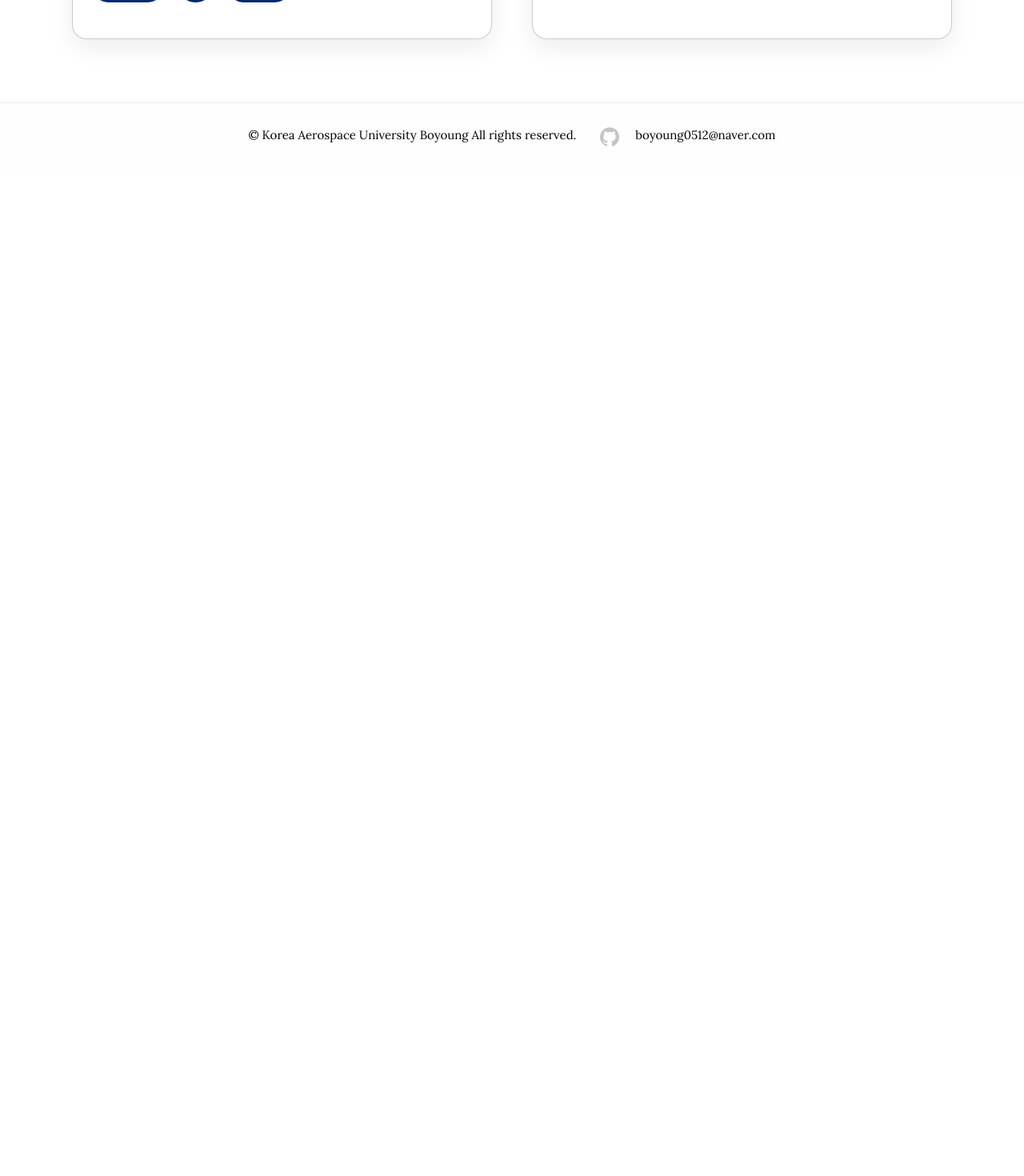
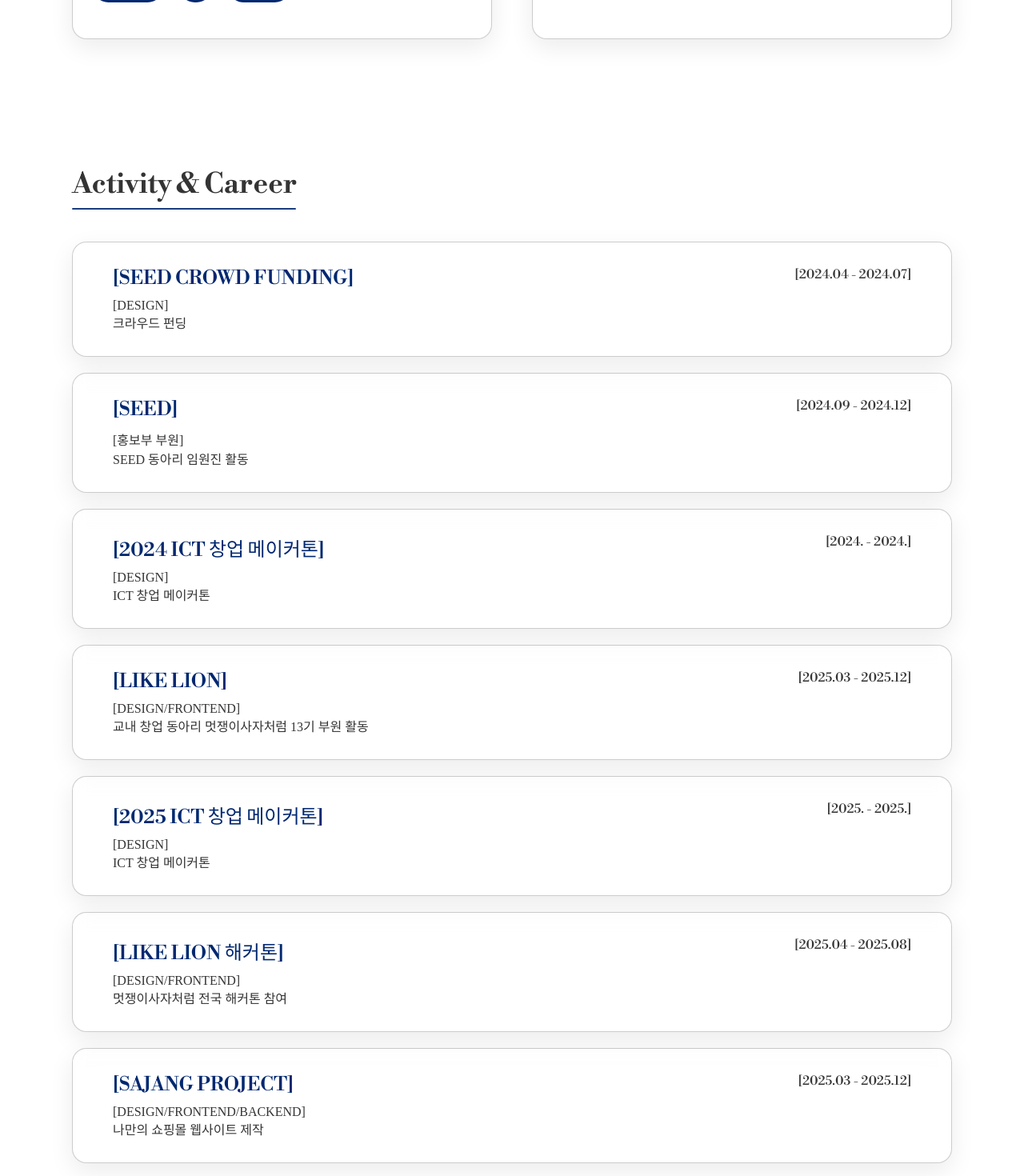
Before and after one commit to boyoung05/Portfolio, a React (Create React App) app: page /about in a window 1280 px wide. Shown: the part 820-2290 px from the top of the page at 80% size. Before the commit the page ends 1033 px from the top, so only its background shows below. Built offline with nearby package versions, Linux system fonts and the light colour scheme; a web font is replaced by a local one.

Commit message:
Activity & Career

```diff
--- a/src/pages/About/About.js
+++ b/src/pages/About/About.js
@@ -1,12 +1,16 @@
 import React from "react";
 import Info from "./Info";
 import Tech from "./Tech";
+import Activity  from "./Activity";
+import Award from "./Award";
 
 const About = () => {
     return(
         <div>
             <Info />
             <Tech />
+            <Activity />
+            <Award />
         </div>
     )
 }
--- a/src/pages/About/Activity.js
+++ b/src/pages/About/Activity.js
@@ -0,0 +1,133 @@
+import React from 'react';
+import "../../styles/About.css";
+
+const Activity = () => {
+    return(
+        <div className="Activity-container">
+            <div className="Activity-title">Activity & Career</div>
+                <div className="Activity-entire-wrapper">
+                    {/*크라우드 펀딩*/}
+                    <div className="Activity-wrapper">
+                        <div className="Activity-line-one">
+                            <div className="Activity-Wrapper-title">
+                                [SEED CROWD FUNDING]
+                            </div>
+                            <div className="Activity-date">
+                                [2024.04 - 2024.07]
+                            </div>
+                        </div>
+                        <div className="Activity-Wrapper-Role">
+                            [DESIGN]
+                        </div>
+                        <div className="Activity-Wrapper-content">
+                            크라우드 펀딩
+                        </div>
+                    </div>
+                    {/*SEED 동아리 임원진*/}
+                    <div className="Activity-wrapper">
+                        <div className="Activity-line-one">
+                            <div className="Activity-Wrapper-title">
+                                [SEED]
+                            </div>
+                            <div className="Activity-date">
+                                [2024.09 - 2024.12]
+                            </div>
+                        </div>
+                        <div className="Activity-Wrapper-Role">
+                            [홍보부 부원]
+                        </div>
+                        <div className="Activity-Wrapper-content">
+                            SEED 동아리 임원진 활동
+                        </div>
+                    </div>
+                    {/*2024 ICT 창업 메이커톤*/}
+                    <div className="Activity-wrapper">
+                        <div className="Activity-line-one">
+                            <div className="Activity-Wrapper-title">
+                                [2024 ICT 창업 메이커톤]
+                            </div>
+                            <div className="Activity-date">
+                                [2024. - 2024.]
+                            </div>
+                        </div>
+                        <div className="Activity-Wrapper-Role">
+                            [DESIGN]
+                        </div>
+                        <div className="Activity-Wrapper-content">
+                            ICT 창업 메이커톤
+                        </div>
+                    </div>
+                    {/*LIKE LION*/}
+                    <div className="Activity-wrapper">
+                        <div className="Activity-line-one">
+                            <div className="Activity-Wrapper-title">
+                                [LIKE LION]
+                            </div>
+                            <div className="Activity-date">
+                                [2025.03 - 2025.12]
+                            </div>
+                        </div>
+                        <div className="Activity-Wrapper-Role">
+                            [DESIGN/FRONTEND]
+                        </div>
+                        <div className="Activity-Wrapper-content">
+                            교내 창업 동아리 멋쟁이사자처럼 13기 부원 활동
+                        </div>
+                    </div>
+                    {/*2025 ICT 창업 메이커톤*/}
+                    <div className="Activity-wrapper">
+                        <div className="Activity-line-one">
+                            <div className="Activity-Wrapper-title">
+                                [2025 ICT 창업 메이커톤]
+                            </div>
+                            <div className="Activity-date">
+                                [2025. - 2025.]
+                            </div>
+                        </div>
+                        <div className="Activity-Wrapper-Role">
+                            [DESIGN]
+                        </div>
+                        <div className="Activity-Wrapper-content">
+                            ICT 창업 메이커톤
+                        </div>
+                    </div>
+                    {/*해커톤*/}
+                    <div className="Activity-wrapper">
+                        <div className="Activity-line-one">
+                            <div className="Activity-Wrapper-title">
+                                [LIKE LION 해커톤]
+                            </div>
+                            <div className="Activity-date">
+                                [2025.04 - 2025.08]
+                            </div>
+                        </div>
+                        <div className="Activity-Wrapper-Role">
+                            [DESIGN/FRONTEND]
+                        </div>
+                        <div className="Activity-Wrapper-content">
+                            멋쟁이사자처럼 전국 해커톤 참여
+                        </div>
+                    </div>
+                    {/*개인 프로젝트*/}
+                    <div className="Activity-wrapper">
+                        <div className="Activity-line-one">
+                            <div className="Activity-Wrapper-title">
+                                [SAJANG PROJECT]
+                            </div>
+                            <div className="Activity-date">
+                                [2025.03 - 2025.12]
+                            </div>
+                        </div>
+                        <div className="Activity-Wrapper-Role">
+                            [DESIGN/FRONTEND/BACKEND]
+                        </div>
+                        <div className="Activity-Wrapper-content">
+                            나만의 쇼핑몰 웹사이트 제작
+                        </div>
+                    </div>
+                </div>
+        </div>
+    )
+}
+
+export default Activity;
--- a/src/styles/About.css
+++ b/src/styles/About.css
@@ -1,6 +1,11 @@
 @font-face {
     font-family: "Lora-Regular";
     src: url("../../public//font/Lora/Lora-Regular.ttf") format("truetype");
+}
+
+@font-face {
+    font-family: "Lora-Medium";
+    src: url("../../public//font/Lora/Lora-Medium.ttf") format("truetype");
 }
 
 @font-face {
@@ -258,3 +263,85 @@
     background: rgba(255, 255, 255, 0.45);
     border: 1px solid rgba(52, 52, 52, 0.25);
 }
+
+/*Activity & Career*/
+.Activity-container {
+    width: min(1100px, 100%);
+    margin: 0 auto;
+    display: flex;
+    flex-direction: column;
+    gap: 40px;
+    padding: 80px 40px;
+}
+
+.Activity-title {
+    font-family: "LibreBodoni-Bold";
+    font-size: 35px;
+    color: #343434;
+    position: relative;
+    display: inline-block;
+    padding-bottom: 10px;
+}
+
+.Activity-title::after {
+    content: "";
+    position: absolute;
+    left: 0;
+    bottom: 0;
+    width: 280px;
+    height: 2px;
+    background: #002870;
+    border-radius: 999px;
+    opacity: 0.9;
+}
+
+.Activity-entire-wrapper {
+    display: flex;
+    flex-direction: column;
+    gap: 20px;
+}
+
+.Activity-wrapper {
+    display: flex;
+    flex-direction: column;
+    box-sizing: border-box;
+    width: 100%;
+    min-width: 230px;
+    padding: 30px 50px;
+    border-radius: 18px;
+    background: rgba(255, 255, 255, 0.18);
+    backdrop-filter: blur(10px);
+    -webkit-backdrop-filter: blur(10px);
+    border: 1px solid rgba(52, 52, 52, 0.25);
+    box-shadow: 0 10px 30px rgba(0,0,0,0.08);
+}
+
+.Activity-line-one {
+    display: flex;
+    flex-direction: row;
+    justify-content: space-between;
+}
+
+.Activity-Wrapper-title {
+    font-family: "LibreBodoni-Medium";
+    font-size: 24px;
+    margin-bottom: 10px;
+    color: #002870;
+}
+
+.Activity-date {
+    font-family: "LibreBodoni-Regular";
+    font-size: 16px;
+    color: #343434;
+}
+
+.Activity-Wrapper-Role,
+.Activity-Wrapper-content {
+    font-family: "GmarketSans-Medium";
+    font-size: 16px;
+    color: #343434;
+}
+
+.Activity-Wrapper-content {
+
+}
```
Also changed, not shown: src/pages/About/Award.js (+8 -0 lines).
